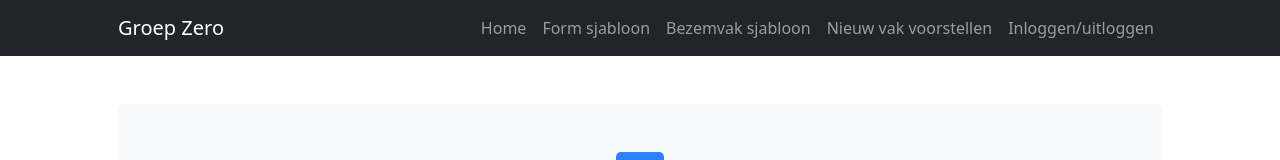
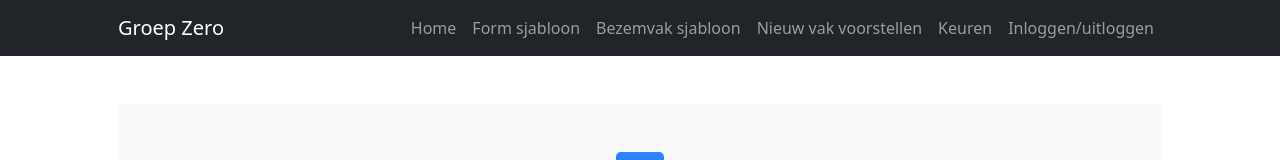
Before and after one commit to Tim-Bolhoeve/GroepZeroPRFEP, a plain HTML site: page nieuwvak.html in a window 1280 px wide. Shown: the top 160 px of the page. Drawn offline with nearby package versions, Linux system fonts and the light colour scheme.

Commit message:
Update nieuwvak.html

```diff
--- a/nieuwvak.html
+++ b/nieuwvak.html
@@ -26,6 +26,7 @@
                             <li class="nav-item"><a class="nav-link" href="form.html">Form sjabloon</a></li>
                             <li class="nav-item"><a class="nav-link" href="bezemvak.html">Bezemvak sjabloon</a></li>
                             <li class="nav-item"><a class="nav-link" href="nieuwvak.html">Nieuw vak voorstellen</a></li>
+                            <li class="nav-item"><a class="nav-link" href="keuren.html">Keuren</a></li>
                             <li class="nav-item"><a class="nav-link" href="#">Inloggen/uitloggen</a></li>
                         </ul>
                     </div>
```
